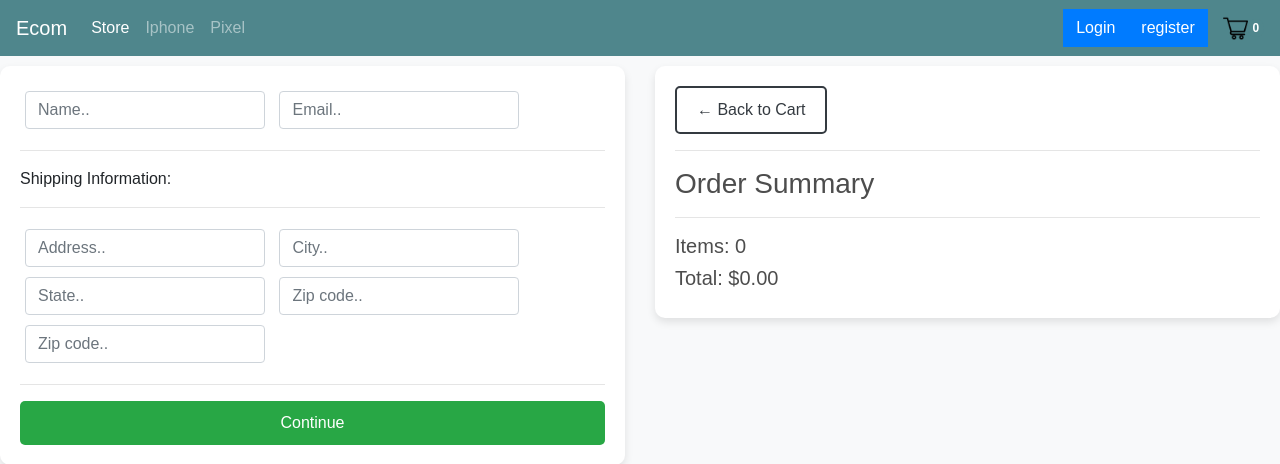
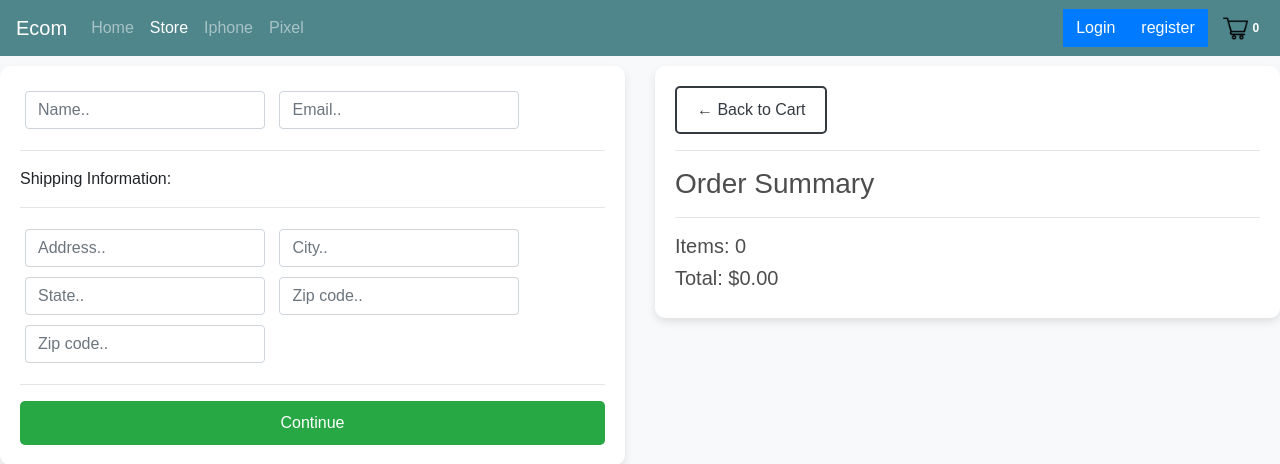
Before and after one commit to NatKimSreng/Shop, a Django app: page /checkout/ in a window 1280 px wide. Shown: the top 464 px of the page. Run offline with Django 5.2, Linux system fonts and the light colour scheme; some libraries are stand-ins or nearby versions.

Commit message:
add home page

```diff
--- a/store/templates/store/main.html
+++ b/store/templates/store/main.html
@@ -28,7 +28,7 @@
   </head>
   <body>
     <nav class="navbar navbar-expand-lg navbar-dark bg-dark">
-      <a class="navbar-brand" href="{% url 'store' %}">Ecom</a>
+      <a class="navbar-brand" href="{% url 'home' %}">Ecom</a>
       <button
         class="navbar-toggler"
         type="button"
@@ -43,6 +43,9 @@
 
       <div class="collapse navbar-collapse" id="navbarSupportedContent">
         <ul class="navbar-nav mr-auto">
+          <li class="nav-item">
+            <a class="nav-link" href="{% url 'home' %}">Home</a>
+          </li>
           <li class="nav-item active">
             <a class="nav-link" href="{% url 'store' %}"
               >Store <span class="sr-only">(current)</span></a
--- a/store/urls.py
+++ b/store/urls.py
@@ -6,6 +6,7 @@ from . import views
 urlpatterns = [
         #Leave as empty string for base url
 	path('', views.store, name="store"),
+	path ('home', views.home, name="home"),
 	path('checkout/', views.checkout, name="checkout"),
 	path('login/', views.loginPage, name="login"),
 	path('logout/', views.logoutUser, name="logout"),
--- a/store/views.py
+++ b/store/views.py
@@ -79,3 +79,8 @@ def category(request, foo):
     except Category.DoesNotExist:
         messages.error(request, 'Category does not exist')
         return redirect('store')
+
+def home(request):
+    products = Product.objects.all()
+    context = {'products':products}
+    return render(request, 'store/home.html', context)
```
Also changed, not shown: db.sqlite3, store/templates/store/home.html (added).
